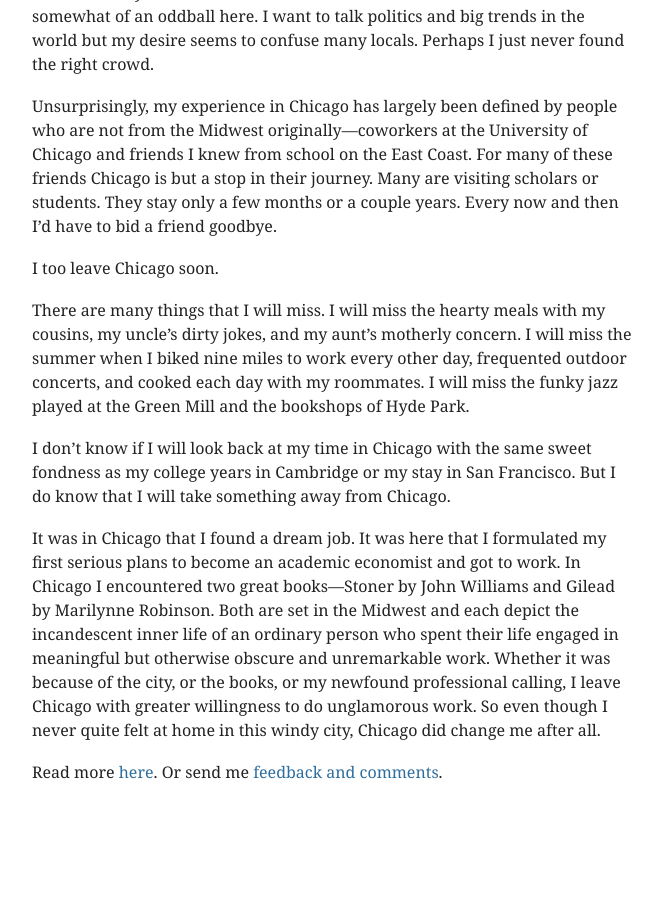
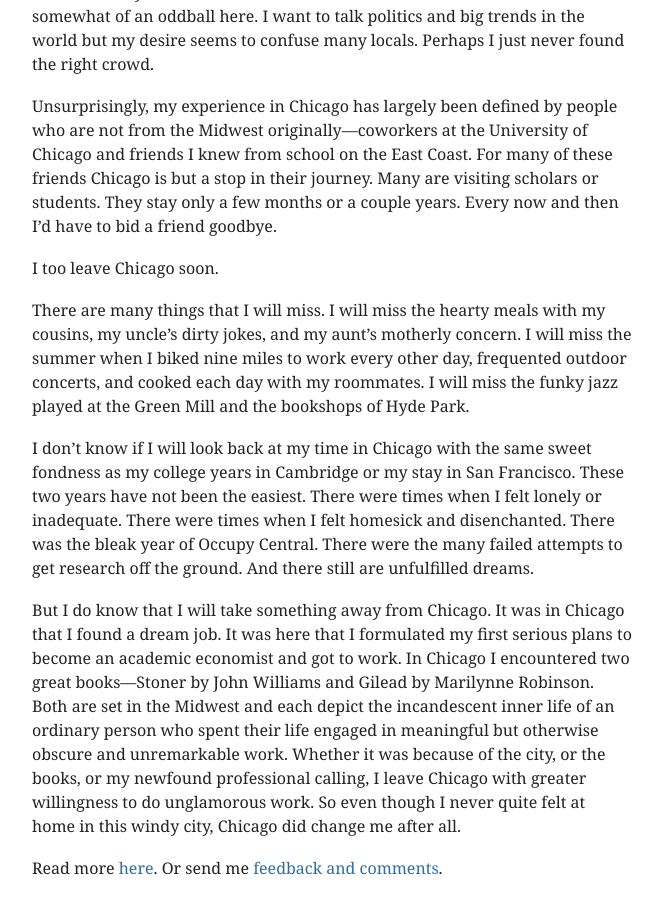
Before and after one commit to mbwong/mbwong.github.com, a Jekyll site: the page built from _posts/2015-03-22-chicago.md, in a window 1280 px wide and 900 px high, scrolled down 1116 px. Shown: the whole window, without its empty margins (308-971 px from the left). Built offline with Jekyll 4.4.1, drawn with Linux system fonts in a browser that asks for light colours; before the commit the page ends 1920 px from its top, so only the background shows below that.

Commit message:
Update 2015-03-22-chicago.md

```diff
--- a/_posts/2015-03-22-chicago.md
+++ b/_posts/2015-03-22-chicago.md
@@ -20,6 +20,6 @@
 
 There are many things that I will miss. I will miss the hearty meals with my cousins, my uncle's dirty jokes, and my aunt's motherly concern. I will miss the summer when I biked nine miles to work every other day, frequented outdoor concerts, and cooked each day with my roommates. I will miss the funky jazz played at the Green Mill and the bookshops of Hyde Park.
 
-I don't know if I will look back at my time in Chicago with the same sweet fondness as my college years in Cambridge or my stay in San Francisco. But I do know that I will take something away from Chicago.
+I don't know if I will look back at my time in Chicago with the same sweet fondness as my college years in Cambridge or my stay in San Francisco. These two years have not been the easiest. There were times when I felt lonely or inadequate. There were times when I felt homesick and disenchanted. There was the bleak year of Occupy Central. There were the many failed attempts to get research off the ground. And there still are unfulfilled dreams.
 
-It was in Chicago that I found a dream job. It was here that I formulated my first serious plans to become an academic economist and got to work. In Chicago I encountered two great books---Stoner by John Williams and Gilead by Marilynne Robinson. Both are set in the Midwest and each depict the incandescent inner life of an ordinary person who spent their life engaged in meaningful but otherwise obscure and unremarkable work. Whether it was because of the city, or the books, or my newfound professional calling, I leave Chicago with greater willingness to do unglamorous work. So even though I never quite felt at home in this windy city, Chicago did change me after all.
+But I do know that I will take something away from Chicago. It was in Chicago that I found a dream job. It was here that I formulated my first serious plans to become an academic economist and got to work. In Chicago I encountered two great books---Stoner by John Williams and Gilead by Marilynne Robinson. Both are set in the Midwest and each depict the incandescent inner life of an ordinary person who spent their life engaged in meaningful but otherwise obscure and unremarkable work. Whether it was because of the city, or the books, or my newfound professional calling, I leave Chicago with greater willingness to do unglamorous work. So even though I never quite felt at home in this windy city, Chicago did change me after all.
```
